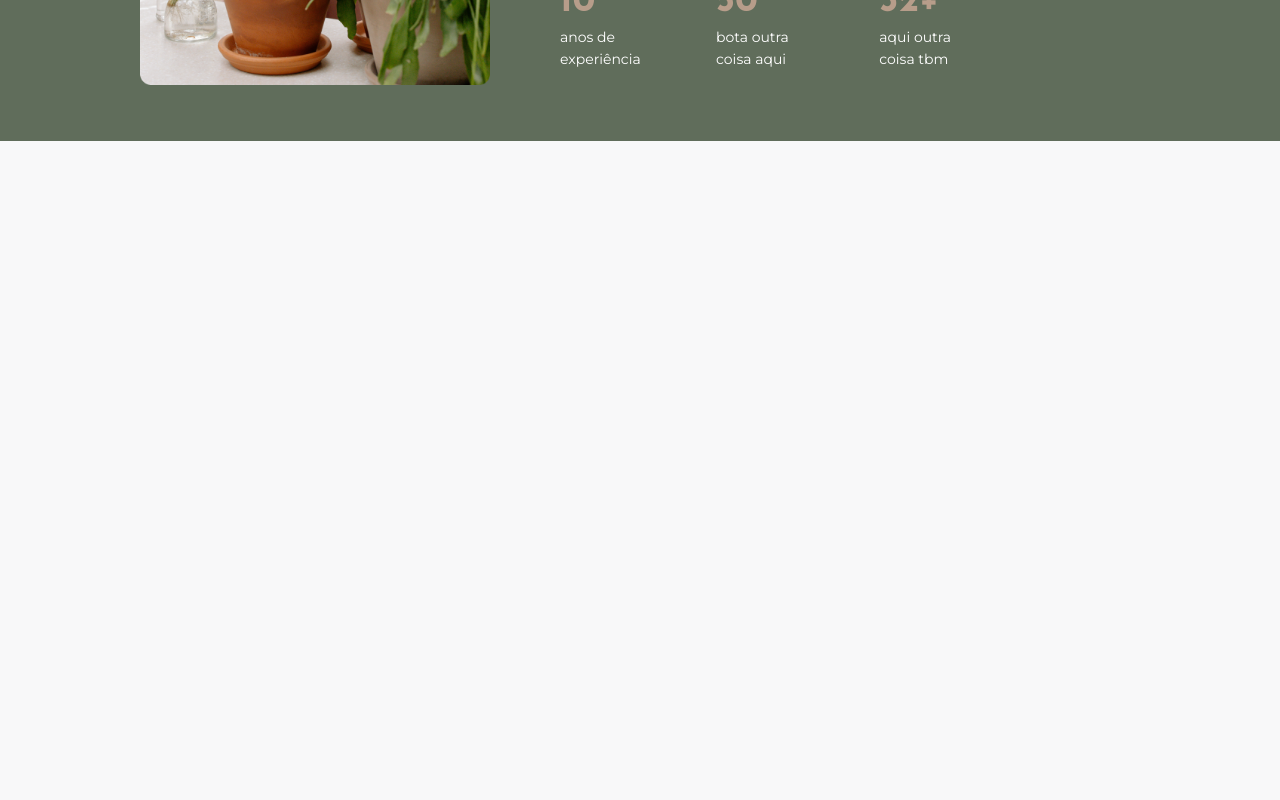
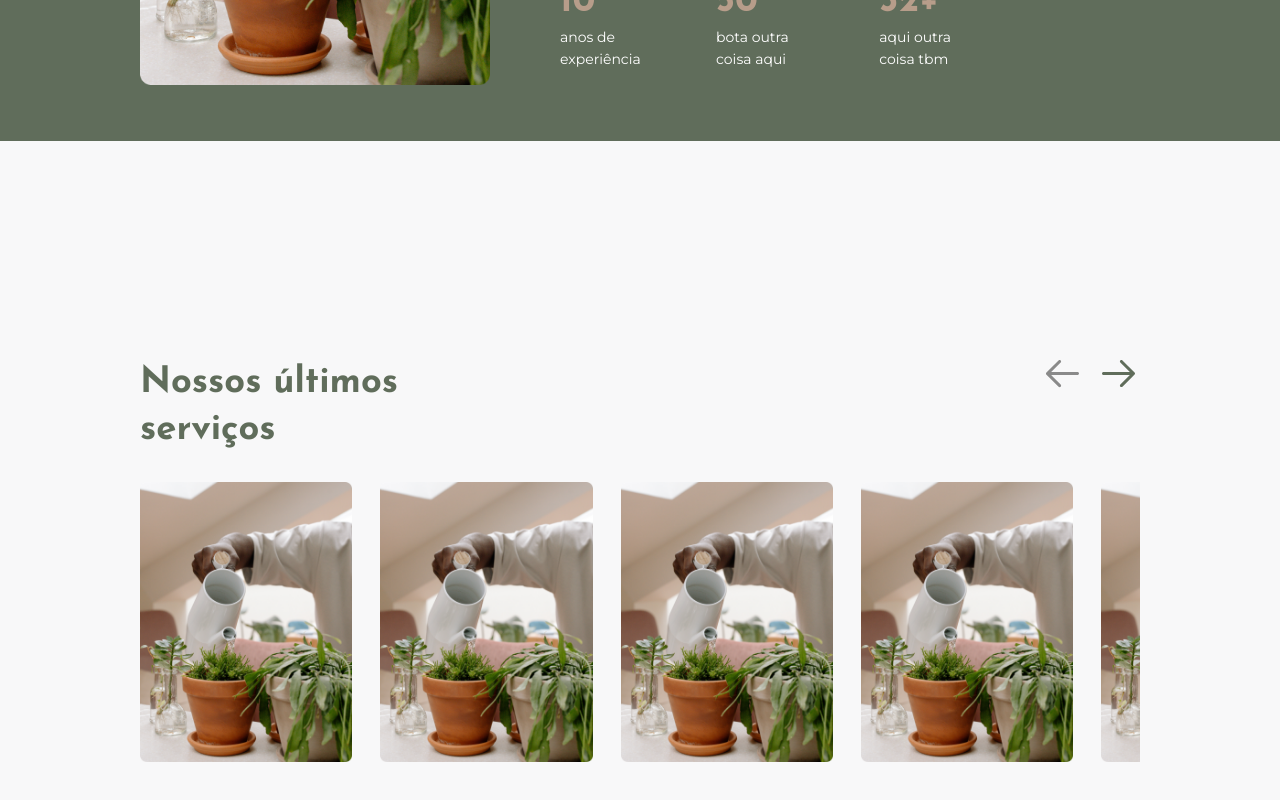
Before and after one commit to lucasamadeuu/gardening, a React (Vite) app: page / in a window 1280 px wide. Shown: the part 2164-2964 px from the top of the page. Before the commit the page ends 2305 px from the top, so only its background shows below. Built offline with nearby package versions, Linux system fonts and the light colour scheme.

Commit message:
Implementing slider projects

```diff
--- /dev/null
+++ b/src/page/components/Jobs/index.jsx
@@ -0,0 +1,38 @@
+import { ImageContainer, JobsContainer, TitleContainer } from "./style";
+import { TitleText } from "../../../components/Typograph";
+import Foward from '../../../assets/foward.svg'
+import Back from '../../../assets/back.svg'
+import Oi from '../../../assets/about.png'
+
+const scrollableArea = document.getElementById("photos");
+
+function scrollLeft() {
+    scrollableArea.scrollBy(-100, 0);
+}
+
+function scrollRight() {
+    scrollableArea.scrollBy(100, 0);
+}
+
+export function Jobs() {
+    return (
+        <JobsContainer>
+            <TitleContainer>
+                <TitleText fontSize="title-l" color="main" weight="800">Nossos últimos serviços</TitleText>
+                <div>
+                    <a><img src={Back} alt="back" /></a>
+                    <a><img src={Foward} alt="foward" /></a>
+                </div>
+            </TitleContainer>
+            <ImageContainer id="photos">
+                <img src={Oi} alt="" />
+                <img src={Oi} alt="" />
+                <img src={Oi} alt="" />
+                <img src={Oi} alt="" />
+                <img src={Oi} alt="" />
+                <img src={Oi} alt="" />
+                <img src={Oi} alt="" />
+            </ImageContainer>
+        </JobsContainer>
+    )
+}
--- /dev/null
+++ b/src/page/components/Jobs/style.js
@@ -0,0 +1,65 @@
+import styled from "styled-components";
+
+export const JobsContainer = styled.div`
+  padding: 0 10rem;
+
+  @media (max-width: 1000px) {
+    padding: 0 2rem;
+  }
+`;
+
+export const TitleContainer = styled.div`
+  display: flex;
+  justify-content: space-between;
+
+  > h1 {
+    width: 30%;
+  }
+
+  > div {
+    display: flex;
+    gap: 2rem;
+
+    > a {
+        width: 30%;
+      > img {
+        cursor: pointer;
+      }
+    }
+  }
+
+  @media (max-width: 1000px) {
+    flex-direction: column;
+    align-items: center;
+    gap: 2.5rem;
+
+    > h1 {
+      width: 100%;
+      text-align: center;
+    }
+  }
+`;
+
+export const ImageContainer = styled.div`
+  display: flex;
+  gap: 2rem;
+  padding-top: 2rem;
+  width: 100%;
+  overflow: hidden;
+  overflow-x: scroll;
+  float: left;
+  padding-bottom: 10rem;
+
+  > img {
+    width: 550px;
+    height: 280px;
+  }
+
+  &::-webkit-scrollbar{
+    display: none;
+  }
+
+  @media (max-width: 1000px) {
+    overflow-x: scroll;
+  }
+`;
--- a/src/page/index.jsx
+++ b/src/page/index.jsx
@@ -5,6 +5,7 @@ import  Plant  from '../assets/plant.svg'
 import { Services } from './components/Services'
 import { ServicesContainer } from './components/Services/style'
 import { About } from './components/About'
+import { Jobs } from './components/Jobs'
 
 const ServicesInfo = [
     {
@@ -44,6 +45,7 @@ export function LandingPage() {
             ))}
             </ServicesContainer>
             <About />
+            <Jobs />
             </MainContainer>
         </LandingPageContainer>
     )
```
Also changed, not shown: src/assets/back.svg (added), src/assets/foward.svg (added).
